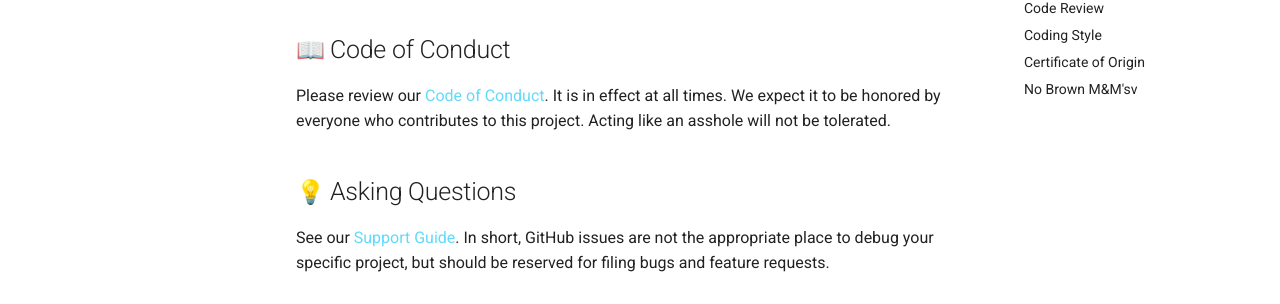
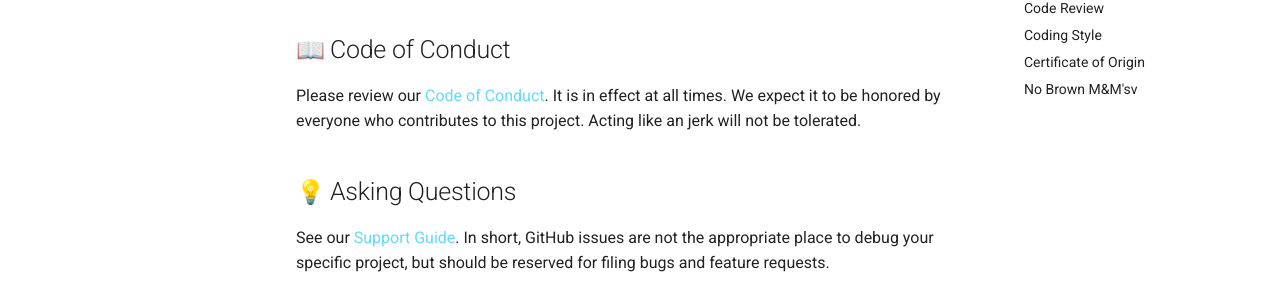
Before and after one commit to DecentralizedGeo/DecentralizedGeo-hub, an MkDocs documentation site: the page built from docs/contribute/contributing-guidelines.md, in a window 1280 px wide and 900 px high. Shown: the part 420-724 px from the top of the window. Built offline with MkDocs 1.6.1 and Material for MkDocs 9.7.7, drawn with Linux system fonts in a browser that asks for light colours; emoji names are drawn with the system emoji font.

Commit message:
minor edits

```diff
--- a/docs/contribute/contributing-guidelines.md
+++ b/docs/contribute/contributing-guidelines.md
@@ -6,7 +6,7 @@
 
 ## :book: Code of Conduct
 
-Please review our [Code of Conduct](CODE_OF_CONDUCT.md). It is in effect at all times. We expect it to be honored by everyone who contributes to this project. Acting like an asshole will not be tolerated.
+Please review our [Code of Conduct](CODE_OF_CONDUCT.md). It is in effect at all times. We expect it to be honored by everyone who contributes to this project. Acting like an jerk will not be tolerated.
 
 ## :bulb: Asking Questions
 
```
Also changed, not shown: README.md (+3 -1 lines).
